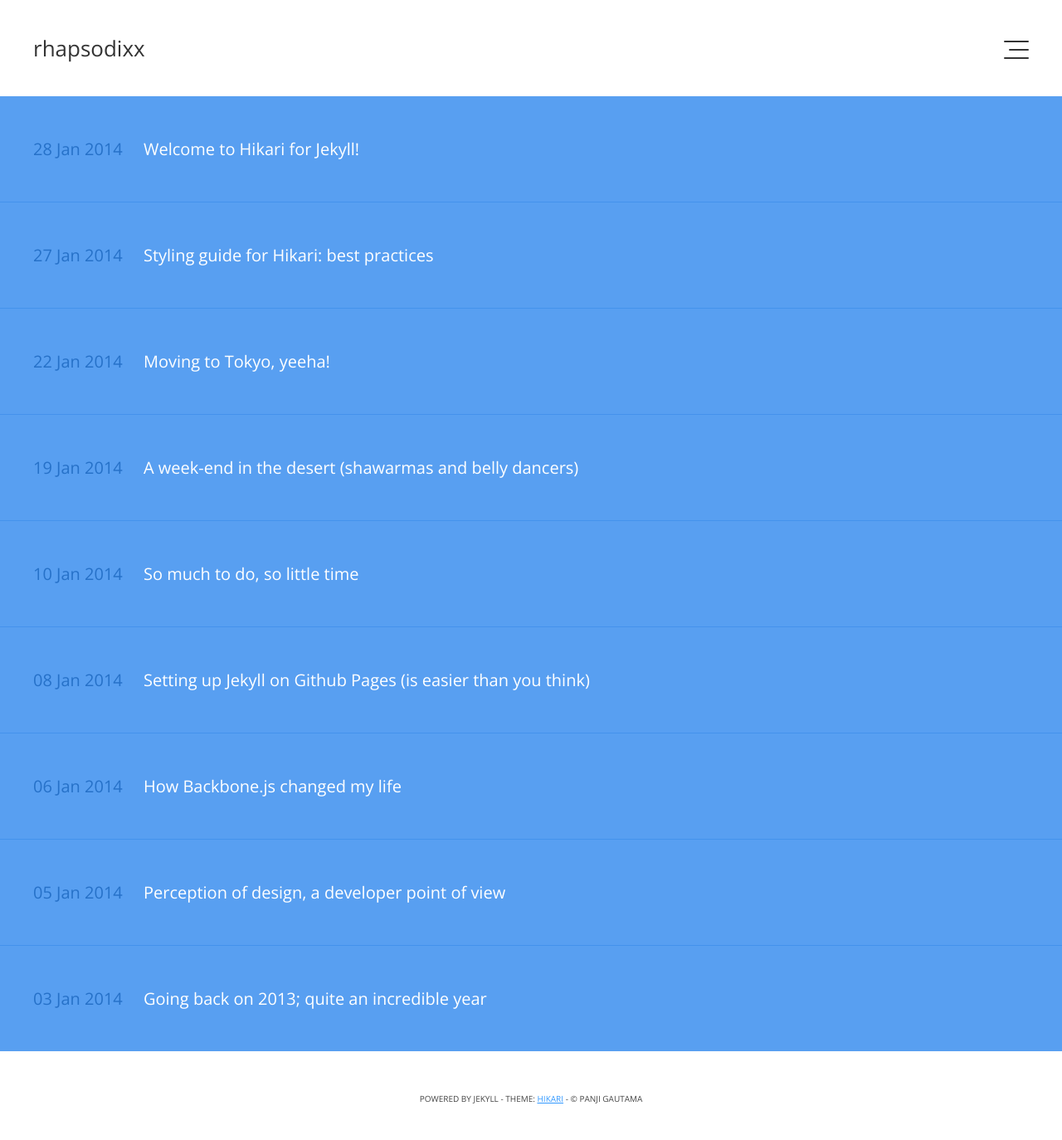
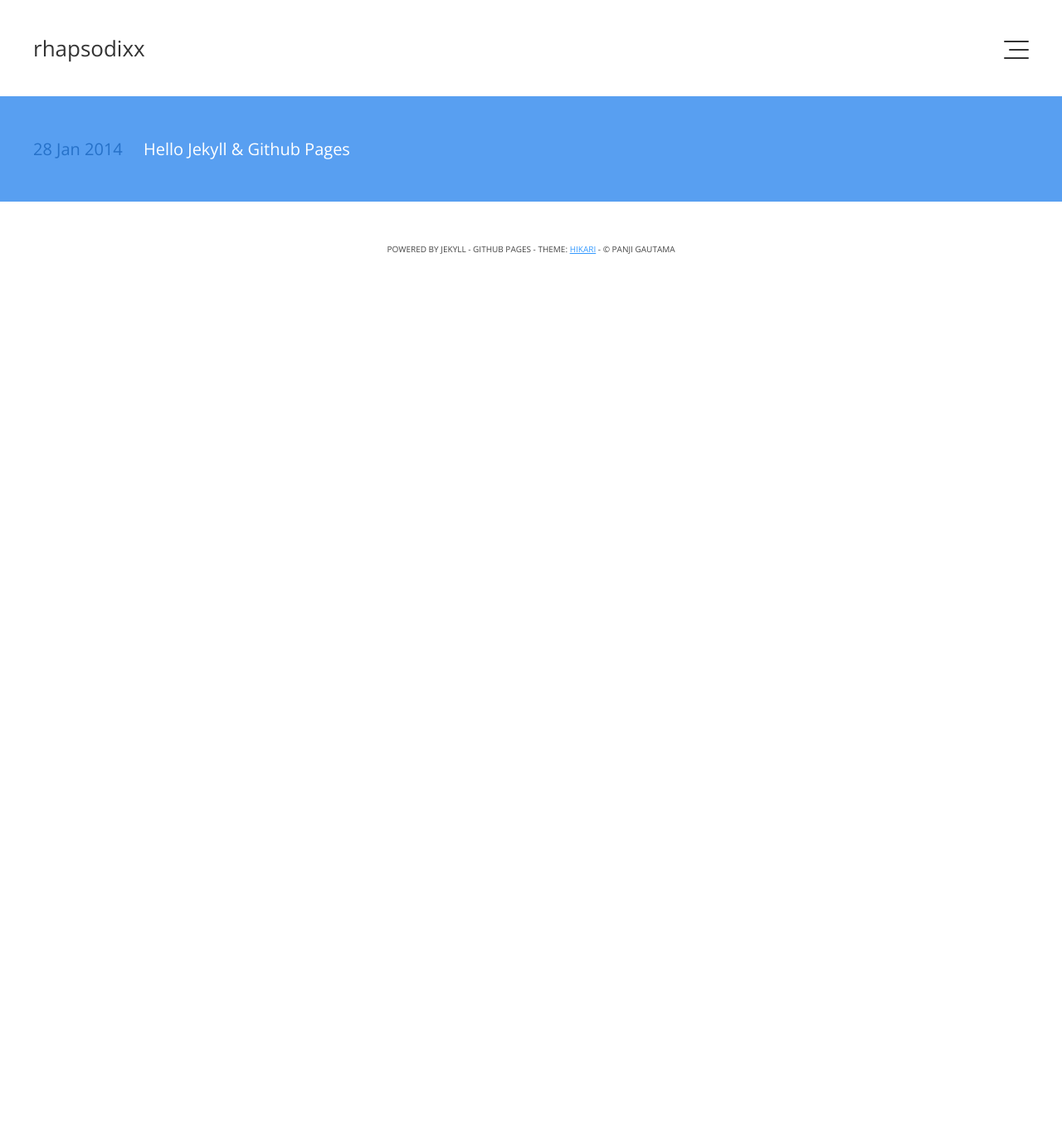
Before and after one commit to panjigautama/panjigautama.github.io, a Jekyll site: the page built from index.html, in a window 1280 px wide. Shown: the whole page at 83% size. Built offline with Jekyll 4.4.1, drawn with Linux system fonts in a browser that asks for light colours; Markdown is read by kramdown in place of the engine named in the settings; after the commit the page ends 900 px from its top, so only the background shows below that; part of the change alters nothing that is shown.

Commit message:
Minor change

```diff
--- a/_layouts/default.html
+++ b/_layouts/default.html
@@ -23,11 +23,11 @@
 
     <div id="off-canvas">
       <div id="avatar">
-        <img src="{{ site.baseurl }}/assets/img/avatar.jpg" alt="Profile Picture" title="wow, very face, such photograph, wow">
+        <img src="{{ site.baseurl }}/assets/img/avatar.jpeg" alt="Profile Picture" title="wow, very face, such photograph, wow">
       </div>
       <div id="bio">
           <h1>Hi, I'm {{ site.author }}.</h1>
-          <p>I'm a developer, living in Paris, France and this is my personal blog. I share things on <a href="">Github</a>, flex my design muscles on <a href="">Dribbble</a>, share stupid thoughts on <a href="">Twitter</a>. Shoot me an <a href="mailto:">email</a> if you'd like to be in touch.</p>
+          <p>Let there be a blog. Find my codes in my <a href="https://github.com/panjigautama">Github</a>. Sometimes i mumble on <a href="https://twitter.com/panji_g">Twitter</a>. Keep in touch anytime on my <a href="mailto:panjigautama@gmail.com">email</a> </p>
       </div>
     </div>
 
@@ -43,7 +43,7 @@
     </main>
 
     <footer>
-      <small>Powered by Jekyll - Theme: <a href="https://github.com/m3xm/hikari-for-Jekyll">hikari</a> - &copy; {{ site.author }}</small>
+      <small>Powered by Jekyll - Github Pages - Theme: <a href="https://github.com/m3xm/hikari-for-Jekyll">hikari</a> - &copy; {{ site.author }}</small>
     </footer>
 
     <script src="{{ site.baseurl }}/js/main.js"></script>
--- a/_posts/2014-01-03-going-back-2013.markdown
+++ /dev/null
@@ -1,23 +0,0 @@
----
-layout: post
-title:  "Going back on 2013; quite an incredible year"
-date:   2014-01-03 16:57:51
----
-
-A wonderful serenity has taken possession of my entire soul, like these sweet mornings of spring which I enjoy with my whole heart.
-
-I am alone, and feel the charm of existence in this spot, which was created for the bliss of souls like mine.
-
-I am so happy, my dear friend, so absorbed in the exquisite sense of mere tranquil existence, that I neglect my talents.
-
-I should be incapable of drawing a single stroke at the present moment; and yet I feel that I never was a greater artist than now.
-
-When, while the lovely valley teems with vapour around me, and the meridian sun strikes the upper surface of the impenetrable foliage of my trees, and but a few stray gleams steal into the inner sanctuary, I throw myself down among the tall grass by the trickling stream.
-
-As I lie close to the earth, a thousand unknown plants are noticed by me: when I hear the buzz of the little world among the stalks, and grow familiar with the countless indescribable forms of the insects and flies, then I feel the presence of the Almighty, who formed us in his own image, and the breath of that universal love which bears and sustains us, as it floats around us in an eternity of bliss; and then, my friend, when darkness overspreads my eyes, and heaven and earth seem to dwell in my soul and absorb its power, like the form of a beloved mistress, then I often think with longing, Oh, would I could describe these conceptions, could impress upon paper all that is living so full and warm within me, that it might be the mirror of my soul, as my soul is the mirror of the infinite God!
-
-O my friend -- but it is too much for my strength -- I sink under the weight of the splendour of these visions!
-
-A wonderful serenity has taken possession of my entire soul, like these sweet mornings of spring which I enjoy with my whole heart. I am alone, and feel the charm of existence in this spot, which was created for the bliss of souls like mine.
-
-I am so happy, my dear friend, so absorbed in the exquisite sense of mere tranquil existence, that I neglect my talents. I should be incapable of drawing a single stroke at the present moment.
--- a/_posts/2014-01-05-perception-of-design.markdown
+++ /dev/null
@@ -1,19 +0,0 @@
----
-layout: post
-title:  "Perception of design, a developer point of view"
-date:   2014-01-05 16:57:51
----
-
-His boss would certainly come round with the doctor from the medical insurance company, accuse his parents of having a lazy son, and accept the doctor's recommendation not to make any claim as the doctor believed that no-one was ever ill but that many were workshy.
-
-And what's more, would he have been entirely wrong in this case? Gregor did in fact, apart from excessive sleepiness after sleeping for so long, feel completely well and even felt much hungrier than usual.
-
-*One morning, when Gregor Samsa woke from troubled dreams, he found himself transformed in his bed into a horrible vermin. He lay on his armour-like back, and if he lifted his head a little he could see his brown belly, slightly domed and divided by arches into stiff sections.*
-
-The bedding was hardly able to cover it and seemed ready to slide off any moment. His many legs, pitifully thin compared with the size of the rest of him, waved about helplessly as he looked. "What's happened to me? " he thought. It wasn't a dream.
-
->Conceptualising is hard because it requires to shut down our graphic imagination and stay focused on the big picture. Principles and data over layout and typeface.
-
-His room, a proper human room although a little too small, lay peacefully between its four familiar walls. A collection of textile samples lay spread out on the table - Samsa was a travelling salesman - and above it there hung a picture that he had recently cut out of an illustrated magazine and housed in a nice, gilded frame.
-
-It showed a lady fitted out with a fur hat and fur boa who sat upright, raising a heavy fur muff that covered the whole of her lower arm towards the viewer. Gregor then turned to look out the window at the dull weather. Drops of rain could be heard hitting the pane, which made him feel quite sad.
--- a/_posts/2014-01-06-how-backbone-changed-my-life.markdown
+++ /dev/null
@@ -1,23 +0,0 @@
----
-layout: post
-title:  "How Backbone.js changed my life"
-date:   2014-01-06 16:57:51
----
-
-Far far away, behind the word mountains, far from the countries Vokalia and Consonantia, there live the blind texts. Separated they live in Bookmarksgrove right at the coast of the Semantics, a large language ocean.
-
-A small river named Duden flows by their place and supplies it with the necessary regelialia. It is a paradisematic country, in which roasted parts of sentences fly into your mouth.
-
-Even the all-powerful Pointing has no control about the blind texts it is an almost unorthographic life One day however a small line of blind text by the name of Lorem Ipsum decided to leave for the far World of Grammar.
-
-The Big Oxmox advised her not to do so, because there were thousands of bad Commas, wild Question Marks and devious Semikoli, but the Little Blind Text didn’t listen.
-
-She packed her seven versalia, put her initial into the belt and made herself on the way.
-
-When she reached the first hills of the Italic Mountains, she had a last view back on the skyline of her hometown Bookmarksgrove, the headline of Alphabet Village and the subline of her own road, the Line Lane.
-
-Pityful a rethoric question ran over her cheek, then she continued her way. On her way she met a copy.
-
-The copy warned the Little Blind Text, that where it came from it would have been rewritten a thousand times and everything that was left from its origin would be the word "and" and the Little Blind Text should turn around and return to its own, safe country.
-
-But nothing the copy said could convince her and so it didn’t take long until a few insidious Copy Writers ambushed her, made her drunk with Longe and Parole and dragged her into their agency, where they abused her for their projects again and again. And if she hasn’t been rewritten, then they are still using her.
--- a/_posts/2014-01-08-setting-up-jekyll-on-github-pages.markdown
+++ /dev/null
@@ -1,15 +0,0 @@
----
-layout: post
-title:  "Setting up Jekyll on Github Pages (is easier than you think)"
-date:   2014-01-08 16:57:51
----
-
-You'll find this post in your `_posts` directory - edit this post and re-build (or run with the `-w` switch) to see your changes!
-To add new posts, simply add a file in the `_posts` directory that follows the convention: YYYY-MM-DD-name-of-post.ext.
-
-Jekyll also offers powerful support for code snippets:
-
-Check out the [Jekyll docs][jekyll] for more info on how to get the most out of Jekyll. File all bugs/feature requests at [Jekyll's GitHub repo][jekyll-gh].
-
-[jekyll-gh]: https://github.com/mojombo/jekyll
-[jekyll]:    http://jekyllrb.com
--- a/_posts/2014-01-10-so-much-to-do-so-little-time.markdown
+++ /dev/null
@@ -1,23 +0,0 @@
----
-layout: post
-title:  "So much to do, so little time"
-date:   2014-01-10 16:57:51
----
-
-A wonderful serenity has taken possession of my entire soul, like these sweet mornings of spring which I enjoy with my whole heart.
-
-I am alone, and feel the charm of existence in this spot, which was created for the bliss of souls like mine.
-
-I am so happy, my dear friend, so absorbed in the exquisite sense of mere tranquil existence, that I neglect my talents.
-
-I should be incapable of drawing a single stroke at the present moment; and yet I feel that I never was a greater artist than now.
-
-When, while the lovely valley teems with vapour around me, and the meridian sun strikes the upper surface of the impenetrable foliage of my trees, and but a few stray gleams steal into the inner sanctuary, I throw myself down among the tall grass by the trickling stream.
-
-As I lie close to the earth, a thousand unknown plants are noticed by me: when I hear the buzz of the little world among the stalks, and grow familiar with the countless indescribable forms of the insects and flies, then I feel the presence of the Almighty, who formed us in his own image, and the breath of that universal love which bears and sustains us, as it floats around us in an eternity of bliss; and then, my friend, when darkness overspreads my eyes, and heaven and earth seem to dwell in my soul and absorb its power, like the form of a beloved mistress, then I often think with longing, Oh, would I could describe these conceptions, could impress upon paper all that is living so full and warm within me, that it might be the mirror of my soul, as my soul is the mirror of the infinite God!
-
-O my friend -- but it is too much for my strength -- I sink under the weight of the splendour of these visions!
-
-A wonderful serenity has taken possession of my entire soul, like these sweet mornings of spring which I enjoy with my whole heart. I am alone, and feel the charm of existence in this spot, which was created for the bliss of souls like mine.
-
-I am so happy, my dear friend, so absorbed in the exquisite sense of mere tranquil existence, that I neglect my talents. I should be incapable of drawing a single stroke at the present moment.
--- a/_posts/2014-01-19-weekend-in-the-desert.markdown
+++ /dev/null
@@ -1,23 +0,0 @@
----
-layout: post
-title:  "A week-end in the desert (shawarmas and belly dancers)"
-date:   2014-01-19 16:57:51
----
-
-A wonderful serenity has taken possession of my entire soul, like these sweet mornings of spring which I enjoy with my whole heart.
-
-I am alone, and feel the charm of existence in this spot, which was created for the bliss of souls like mine.
-
-I am so happy, my dear friend, so absorbed in the exquisite sense of mere tranquil existence, that I neglect my talents.
-
-I should be incapable of drawing a single stroke at the present moment; and yet I feel that I never was a greater artist than now.
-
-When, while the lovely valley teems with vapour around me, and the meridian sun strikes the upper surface of the impenetrable foliage of my trees, and but a few stray gleams steal into the inner sanctuary, I throw myself down among the tall grass by the trickling stream.
-
-As I lie close to the earth, a thousand unknown plants are noticed by me: when I hear the buzz of the little world among the stalks, and grow familiar with the countless indescribable forms of the insects and flies, then I feel the presence of the Almighty, who formed us in his own image, and the breath of that universal love which bears and sustains us, as it floats around us in an eternity of bliss; and then, my friend, when darkness overspreads my eyes, and heaven and earth seem to dwell in my soul and absorb its power, like the form of a beloved mistress, then I often think with longing, Oh, would I could describe these conceptions, could impress upon paper all that is living so full and warm within me, that it might be the mirror of my soul, as my soul is the mirror of the infinite God!
-
-O my friend -- but it is too much for my strength -- I sink under the weight of the splendour of these visions!
-
-A wonderful serenity has taken possession of my entire soul, like these sweet mornings of spring which I enjoy with my whole heart. I am alone, and feel the charm of existence in this spot, which was created for the bliss of souls like mine.
-
-I am so happy, my dear friend, so absorbed in the exquisite sense of mere tranquil existence, that I neglect my talents. I should be incapable of drawing a single stroke at the present moment.
--- a/_posts/2014-01-22-moving-to-tokyo.markdown
+++ /dev/null
@@ -1,27 +0,0 @@
----
-layout: post
-title:  "Moving to Tokyo, yeeha!"
-date:   2014-01-22 16:57:51
----
-
-<img src="{{ site.baseurl }}/assets/img/img1.jpg">
-
-One morning, when Gregor Samsa woke from troubled dreams, he found himself transformed in his bed into a horrible vermin.
-
-He lay on his armour-like back, and if he lifted his head a little he could see his brown belly, slightly domed and divided by arches into stiff sections.
-
-The bedding was hardly able to cover it and seemed ready to slide off any moment. His many legs, pitifully thin compared with the size of the rest of him, waved about helplessly as he looked. "What's happened to me?
-
-It wasn't a dream. His room, a proper human room although a little too small, lay peacefully between its four familiar walls.
-
-A collection of textile samples lay spread out on the table - Samsa was a travelling salesman - and above it there hung a picture that he had recently cut out of an illustrated magazine and housed in a nice, gilded frame.
-
-It showed a lady fitted out with a fur hat and fur boa who sat upright, raising a heavy fur muff that covered the whole of her lower arm towards the viewer. Gregor then turned to look out the window at the dull weather.
-
-Drops of rain could be heard hitting the pane, which made him feel quite sad.
-
-"How about if I sleep a little bit longer and forget all this nonsense", he thought, but that was something he was unable to do because he was used to sleeping on his right, and in his present state couldn't get into that position. However hard he threw himself onto his right, he always rolled back to where he was.
-
-He must have tried it a hundred times, shut his eyes so that he wouldn't have to look at the floundering legs, and only stopped when he began to feel a mild, dull pain there that he had never felt before. "Oh, God", he thought, "what a strenuous career it is that I've chosen!
-
-Travelling day in and day out. Doing business like this takes much more effort than doing your own business at home, and on top of that there's the curse of travelling, worries about making train connections, bad and irregular food, contact with different people all the time so that you can never get to know anyone or become friendly with them. It can all go to Hell!".
--- a/_posts/2014-01-27-hikari-styling-guide.markdown
+++ /dev/null
@@ -1,64 +0,0 @@
----
-layout: post
-title:  "Styling guide for Hikari: best practices"
-date:   2014-01-27 16:57:51
----
-
-But I must explain to you how all this mistaken idea of denouncing pleasure and praising pain was born and I will give you a complete account of the system, and expound the actual teachings of the great explorer of the truth, the master-builder of human happiness.
-
->Good design is as little design as possible, said Dieter. Use quotations very carefully; especially if you don't understand them.
-
-No one rejects, dislikes, or avoids pleasure itself, because it is pleasure, but because those who do not know how to pursue pleasure rationally encounter consequences that are extremely painful.
-
-* Bullet points are so fancy
-* Easy to read, they make you look like a pro
-* Even when completely random
-
-In a free hour, when our power of choice is untrammelled and when nothing prevents our being able to do what we like best, every pleasure is to be welcomed and every pain avoided.
-
-1. Ooh, and with numbers, it's even fancier
-2. It's like 1, 2, 3, did you see?
-3. Crazy stuff all around us; scary
-
-There's nothing like a good block of code! Especially when picked randomly out of Github ([styledocco.js](https://github.com/jacobrask/styledocco/blob/master/styledocco.js)).
-
-{% highlight js %}
-var separate = function(css) {
-  var lines = css.split('\n');
-  var docs, code, line, blocks = [];
-  while (lines.length) {
-    docs = code = '';
-
-    while (lines.length && checkType(lines[0]) === 'single') {
-      docs += formatDocs(lines.shift());
-    }
-
-    if (lines.length && checkType(lines[0]) === 'multistart') {
-      while (lines.length) {
-        line = lines.shift();
-        docs += formatDocs(line);
-        if (checkType(line) === 'multiend') break;
-      }
-    }
-    while (lines.length && (checkType(lines[0]) === 'code' || checkType(lines[0]) === 'multiend')) {
-      code += formatCode(lines.shift());
-    }
-    blocks.push({ docs: docs, code: code });
-  }
-  return blocks;
-};
-{% endhighlight %}
-
-<img src="{{ site.baseurl }}/assets/img/img2.jpg">
-
-# Heading 1
-Nor again is there anyone who loves or pursues or desires to obtain pain of itself, because it is pain, but because occasionally circumstances occur in which toil and pain can procure him some great pleasure.
-
-## Heading 2
-But who has any right to find fault with a man who chooses to enjoy a pleasure that has no annoying consequences, or one who avoids a pain that produces no resultant pleasure?
-
-### Heading 3
-In a free hour, when our power of choice is untrammelled and when nothing prevents our being able to do what we like best, every pleasure is to be welcomed and every pain avoided.
-
-#### Heading 4
-But in certain circumstances and owing to the claims of duty or the obligations of business it will frequently occur that pleasures have to be repudiated and annoyances accepted.
--- a/_posts/2014-01-28-welcome-to-jekyll.markdown
+++ /dev/null
@@ -1,44 +0,0 @@
----
-layout: post
-title:  "Welcome to Hikari for Jekyll!"
-date:   2014-01-28 16:57:51
----
-
-Welcome to *Hikari*, a responsive, fluid and minimalist Jekyll theme for developers. As a web designer keen on learning how to develop my own stuff, reading developers' blog has always been the way to learn from the best. So I thought it was time to give back!
-
-*Hikari* is an open-source Jekyll theme packed with everything you need to get started and share your best learnings with the community.
-
-Of course, you don't need to be a developer to use *Hikari*! Although, I wouldn't recommend it to anyone who's not willing to dive more than 5 minutes into my (sometimes) messy front-end code!
-
-Jekyll and pygments can easily help you to display your best snippets. I slightly styled them, and this is how it looks:
-
-{% highlight html %}
-<header>
-  <h1>Hello World!</h1>
-</header>
-{% endhighlight %}
-
-{% highlight css %}
-header {
-  width: 100%;
-  height: 100%;
-  margin: 0;
-}
-
-header h1 {
-  font: 3em Georgia, serif;
-  font-weight: 700;
-}
-{% endhighlight %}
-
-{% highlight js %}
-$(document).ready(function(){
-  $('header').fadeIn();
-});
-{% endhighlight %}
-
-Note that so far, only HTML, CSS and Javascript are styled out of the box. But everything's ready for you to start styling your favorites languages: Python, Ruby, PHP and [many more](http://rubygems.org/gems/pygments.rb).
-
-Check out the [Jekyll docs](http://jekyllrb.com) for more info on how to get the most out of Jekyll.
-
-More on [Github](https://github.com/mojombo/jekyll).
--- /dev/null
+++ b/_posts/2014-04-16-hello-jekyll.markdown
@@ -0,0 +1,7 @@
+---
+layout: post
+title:  "Hello Jekyll & Github Pages"
+date:   2014-01-28 16:57:51
+---
+
+Welcome to *Hikari*, a responsive, fluid and minimalist Jekyll theme for developers. Reading developers' blog has always been the way to learn from the best. So I thought it was time to give back!
```
Also changed, not shown: assets/img/avatar.jpeg (added), assets/img/avatar.jpg (deleted).
